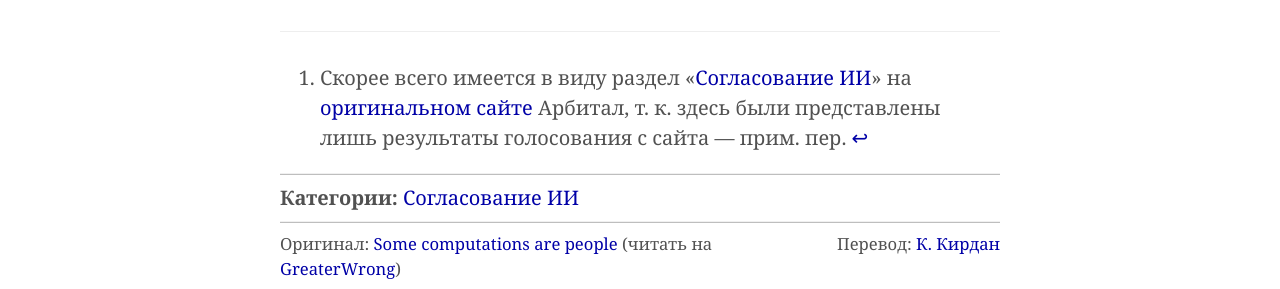
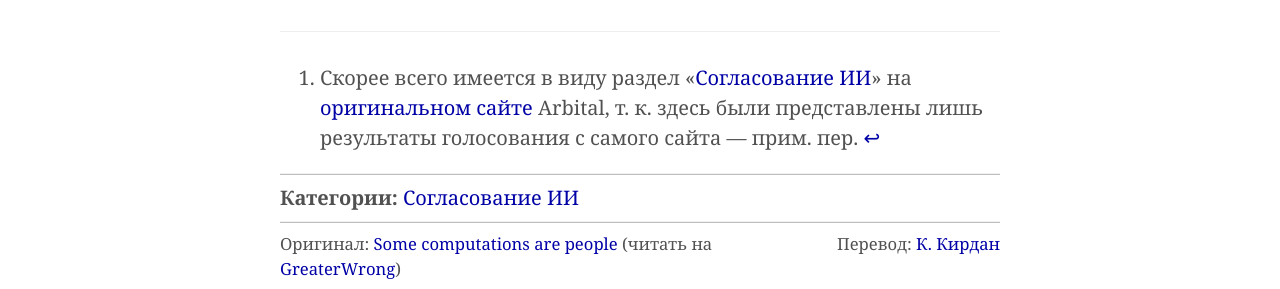
Before and after one commit to Arbital-RU/arbital-ru.github.io, a Jekyll site: the page built from _posts/2024-05-18-some_computations_are_people.md, in a window 1280 px wide. Shown: the part 1836-2125 px from the top of the page. Built offline with Jekyll 4.4.1, drawn with Linux system fonts in a browser that asks for light colours.

Commit message:
Update 2024-05-18-some_computations_are_people.md

```diff
--- a/_posts/2024-05-18-some_computations_are_people.md
+++ b/_posts/2024-05-18-some_computations_are_people.md
@@ -40,10 +40,10 @@ excerpt: "Это утверждение верно, если по крайней
 - [Olivia Schaefer](https://arbital.com/p/15d/): 99% (2016.02.02)
 - [Nate Soares](https://arbital.com/p/32/): 99% (2016.01.16)
 - [Brandon Reinhart](https://arbital.com/p/190/): 99% (2015.12.18)
-- [Eliezer Yudkowsky](https://arbital.com/p/EliezerYudkowsky/): 99% (2015.11.30)
+- [Eliezer Yudkowsky][EliezerYudkowsky]: 99% (2015.11.30)
 
 ---
 
-[^1]: Скорее всего имеется в виду раздел «[Согласование ИИ][explore/ai_alignment]» на [оригинальном сайте](https://arbital.com/explore/ai_alignment) Арбитал, т. к. здесь были представлены лишь результаты голосования с сайта — прим. пер.
+[^1]: Скорее всего имеется в виду раздел «[Согласование ИИ][explore/ai_alignment]» на [оригинальном сайте](https://arbital.com/explore/ai_alignment) Arbital, т. к. здесь были представлены лишь результаты голосования с самого сайта — прим. пер.
 
 {% include routes.html %}
```
